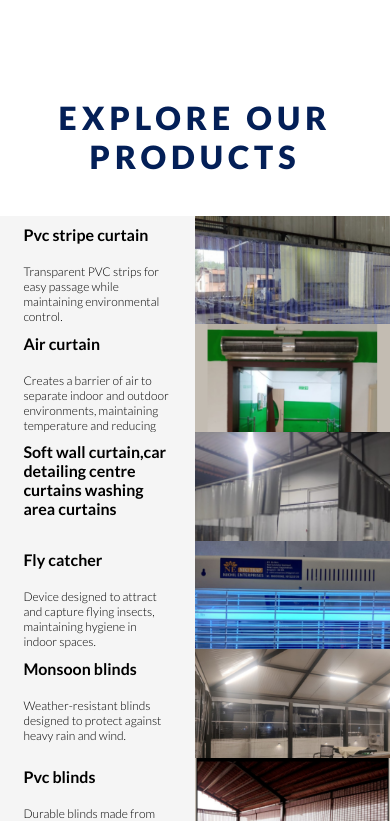
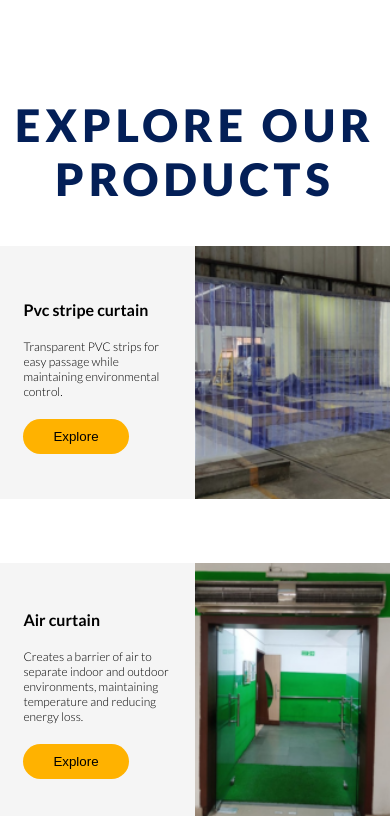
Before and after one commit to ag9731/nikhilenterprises, a React (Create React App) app: page / in a window 390 px wide. Shown: the part 4283-5104 px from the top of the page. Built offline with nearby package versions, Linux system fonts and the light colour scheme.

Commit message:
fourteenth commit

```diff
--- a/src/Components/HomePage/Section6/Section6.css
+++ b/src/Components/HomePage/Section6/Section6.css
@@ -72,47 +72,9 @@
 }
 
 
-@media (max-width: 1000px) {
-    .section6Child {
-        display: grid;
-        grid-template-columns: 1fr;
-        grid-gap: 1.5rem;
-        justify-content: center;
-        align-items: center;
-        /* border: 1px solid black; */
-    }
 
-    .ColumnsMain {
-        display: grid;
-        grid-template-columns: 50% 50%;
-        height: 10vh;
-    }
 
-    .section6Main h2 {
-        text-align: center;
-        font-size: 2em;
-        font-weight: 900;
-        letter-spacing: 5px;
-        color: #031F57;
-    }
-
-    .section6Down {
-        display: flex;
-        flex-direction: column;
-        justify-content: center;
-        gap: 20px;
-        align-items: center;
-    }
-
-    .Column2 img {
-        width: 100%;
-        max-width: 500px;
-        object-fit: cover;
-        height: 100%;
-    }
-}
-
-/* @media (max-width: 1400px) {
+@media (max-width: 1200px) {
     .ColumnsMain {
         display: grid;
         grid-template-columns: 50% 50%;
@@ -131,4 +93,4 @@
         justify-content: center;
         align-items: center;
     }
-} */
+}
```
